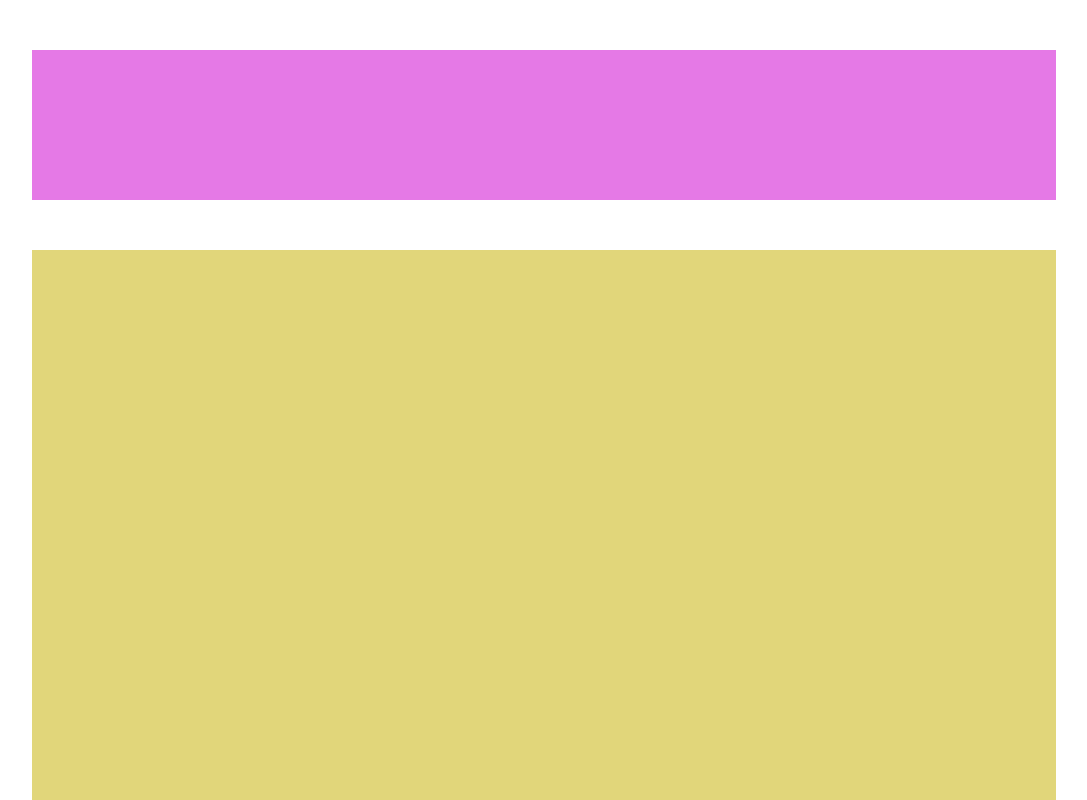
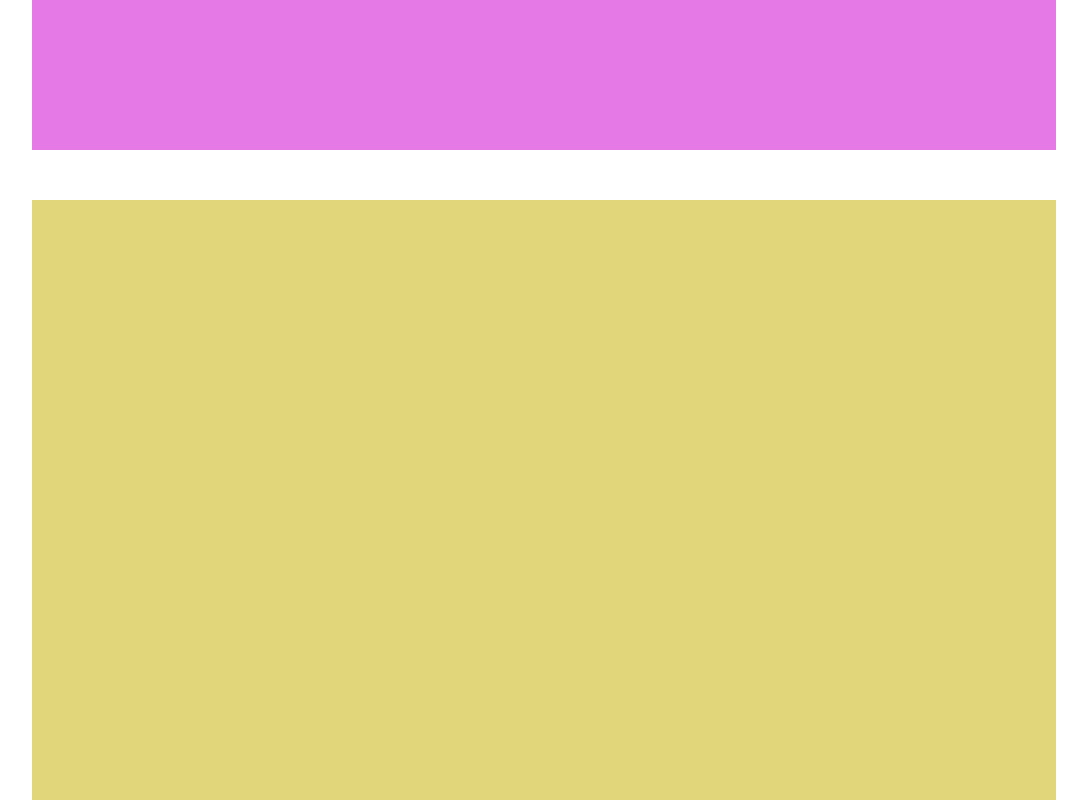
Before and after one commit to pietroline/htmlcss-struttura-wp, a plain HTML site: page index.html in a window 1280 px wide. Shown: the top 800 px of the page, without its empty margins (96-1183 px from the left). Drawn offline with Linux system fonts and the light colour scheme.

Commit message:
Generalizzato con <div> di classe container

```diff
--- a/index.html
+++ b/index.html
@@ -10,14 +10,16 @@
     </head>
 
     <body>
+        <div class="container">
+
             <!-- start header -->
-        <header class="container">
+            <header>
                 <div class="intestazione"></div>
             </header>
             <!-- header end -->
 
             <!-- start main -->
-        <main class="principale">
+            <main>
                 <section class="sezione_1"></section>
                 <section class="sezione_2">
                     <div class="testa"></div>
@@ -29,11 +31,12 @@
             <!-- main end -->
 
             <!-- start footer -->
-        <footer class="coda">
+            <footer>
                 <div class="footer"></div>
             </footer>
             <!-- footer end -->
 
+        </div>
     </body>
 
 </html>
--- a/style.css
+++ b/style.css
@@ -5,15 +5,15 @@
     box-sizing: border-box;
 }
 
+.container{
+    width: 80%;
+    margin: auto;
+}
+
 /* general's css end */
 
 
-
 /* start header's css */
-header.container{
-    width: 80%;
-    margin: 50px auto;
-}
 
 .intestazione{
     height: 150px;
@@ -22,19 +22,12 @@ header.container{
 /* header's css end */
 
 
-
-
-
-
 /* start main's css */
-main.principale{
-    width: 80%;
-    margin: auto;
-}
 
 .sezione_1{
     height: 600px;
     background-color: #e1d67a;
+    margin-top: 50px;
 }
 
 .sezione_2{
@@ -77,10 +70,6 @@ main.principale{
 
 
 /* start footer's css */
-footer.coda{
-    width: 80%;
-    margin: auto;
-}
 
 .footer{
     height: 100px;
```
Lines whose indentation alone changed are shown as unchanged.
